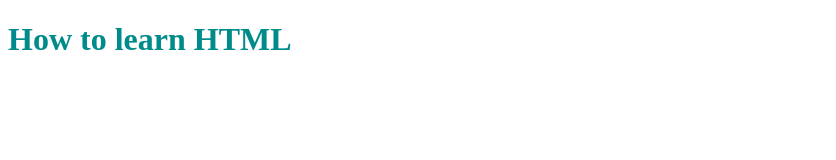
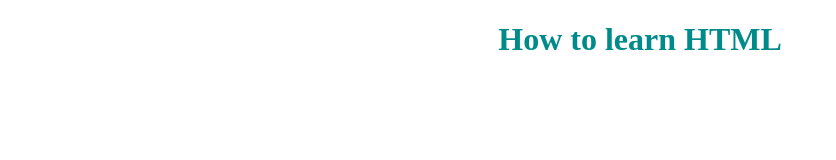
Before and after one commit to Par4Vx/GoogleWebsite, a plain HTML site: page index.html in a window 1280 px wide. Shown: the whole page, without its empty margins (0-836 px from the left). Drawn offline with Linux system fonts and the light colour scheme.

Commit message:
Update index.html

```diff
--- a/index.html
+++ b/index.html
@@ -6,7 +6,7 @@
     </head>
 <body>
 
-<h1>How to learn HTML</h1>
+  <h1><center>How to learn HTML</center></h1>
 
 </body>
 </html>
```
